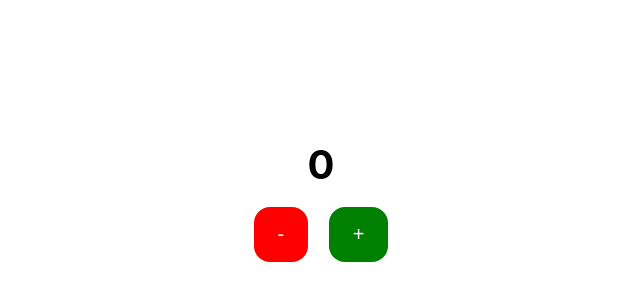
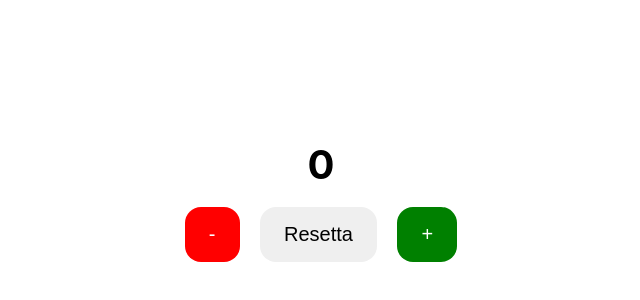
Before and after one commit to ricchio-giulia/Progetto_JavaScript_Basics, a plain HTML site: page index.html in a window 1280 px wide. Shown: the part 200-500 px from the top of the page, without its empty margins (319-959 px from the left). Drawn offline with Linux system fonts and the light colour scheme.

Commit message:
Update index.html

```diff
--- a/index.html
+++ b/index.html
@@ -10,6 +10,7 @@
     <div class="counter-container">
         <h1 id="counter">0</h1>
         <button id="decremento">-</button>
+        <button id="resetta">Resetta</button>
         <button id="incremento">+</button>
     </div>
     <script src="js/app.js"></script>
```
